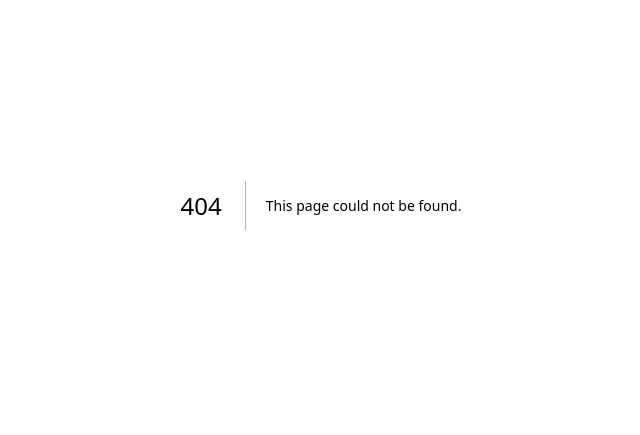
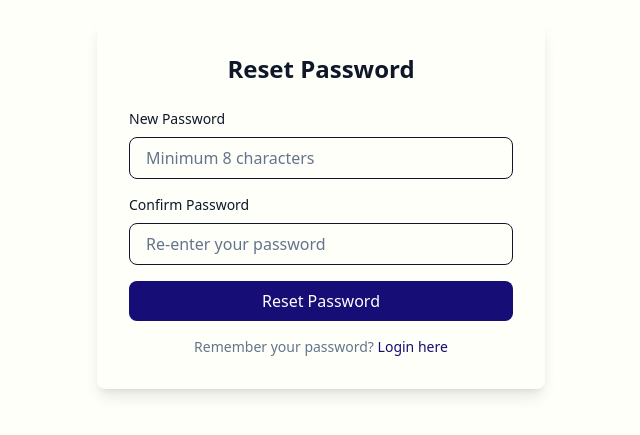
Before and after one commit to bdocrm/AsiTeamLink, a Next.js app: page /reset-password in a window 1280 px wide. Before the commit this address had no page. Shown: the part 195-630 px from the top of the page, without its empty margins (319-959 px from the left). Built offline with nearby package versions, Linux system fonts and the light colour scheme; no server answers.

Commit message:
Fix recovery flow: add API endpoint for token exchange and password reset page

```diff
--- a/src/app/api/admin/reset-password/route.ts
+++ b/src/app/api/admin/reset-password/route.ts
@@ -51,7 +51,7 @@ export async function POST(request: NextRequest) {
       type: 'recovery',
       email: userEmail,
       options: {
-        redirectTo: `${appUrl}/auth/callback`,
+        redirectTo: `${appUrl}/api/auth/callback`,
       },
     });
 
--- /dev/null
+++ b/src/app/api/auth/callback/route.ts
@@ -0,0 +1,66 @@
+import { createClient } from '@/lib/supabase/server';
+import { NextRequest, NextResponse } from 'next/server';
+
+export async function GET(request: NextRequest) {
+  const searchParams = request.nextUrl.searchParams;
+  const code = searchParams.get('code');
+  const error = searchParams.get('error');
+  const error_description = searchParams.get('error_description');
+
+  console.log('=== Auth Callback API ===');
+  console.log('Code:', code ? 'Present' : 'Missing');
+  console.log('Error:', error);
+
+  // Handle errors
+  if (error) {
+    console.error('Auth error:', error_description);
+    return NextResponse.redirect(
+      new URL(
+        `/login?error=${encodeURIComponent(error_description || error)}`,
+        request.nextUrl.origin
+      )
+    );
+  }
+
+  // If code is provided, exchange it for a session
+  if (code) {
+    try {
+      const supabase = createClient();
+      const { data, error: exchangeError } = await supabase.auth.exchangeCodeForSession(code);
+
+      console.log('Exchange result:', {
+        success: !!data.session,
+        hasRefreshToken: !!data.session?.refresh_token,
+        hasAccessToken: !!data.session?.access_token,
+        error: exchangeError?.message,
+      });
+
+      if (exchangeError) {
+        console.error('Code exchange error:', exchangeError);
+        return NextResponse.redirect(
+          new URL(
+            `/login?error=${encodeURIComponent(exchangeError.message)}`,
+            request.nextUrl.origin
+          )
+        );
+      }
+
+      if (data.session) {
+        console.log('✓ Session created successfully');
+        // Redirect to password reset page since this is a recovery link
+        return NextResponse.redirect(new URL('/reset-password', request.nextUrl.origin));
+      }
+    } catch (err: any) {
+      console.error('Exchange exception:', err);
+      return NextResponse.redirect(
+        new URL(
+          `/login?error=${encodeURIComponent(err?.message || 'Exchange failed')}`,
+          request.nextUrl.origin
+        )
+      );
+    }
+  }
+
+  // No code, redirect to login
+  return NextResponse.redirect(new URL('/login', request.nextUrl.origin));
+}
--- a/src/app/auth/callback/page.tsx
+++ b/src/app/auth/callback/page.tsx
@@ -13,26 +13,38 @@ export default function AuthCallbackPage() {
   useEffect(() => {
     const handleAuthCallback = async () => {
       try {
-        // Let Supabase automatically parse the URL fragment and establish session
-        // This handles recovery links, magiclinks, and oauth redirects
-        const { data: { session }, error } = await supabase.auth.getSession();
+        // Get hash from URL - Supabase puts tokens here
+        const hash = typeof window !== 'undefined' ? window.location.hash : '';
+        console.log('URL hash:', hash.substring(0, 50) + '...');
 
-        if (error) {
-          console.error('Auth error:', error);
-          setError('Authentication error: ' + error.message);
+        // Let Supabase process the hash and establish session
+        // This should automatically exchange recovery/magic link tokens
+        const { data: { session }, error: sessionError } = await supabase.auth.getSession();
+
+        if (sessionError) {
+          console.error('Session error:', sessionError);
+          setError('Authentication error: ' + sessionError.message);
           return;
         }
 
-        if (session) {
-          // Session is established, redirect to chat
-          console.log('Session established, redirecting to chat');
-          router.push('/chat');
+        if (session?.user) {
+          console.log('✓ Session established for:', session.user.email);
+          // User is authenticated, redirect to password reset page or chat
+          // For recovery links, they should reset their password
+          router.push('/login?reset=true');
         } else {
-          // No session established yet
-          console.log('No session, waiting or redirecting home');
-          setTimeout(() => {
-            router.push('/');
-          }, 1000);
+          console.log('No session found after callback');
+          // Try one more time after a short delay
+          await new Promise(resolve => setTimeout(resolve, 500));
+          const { data: { session: retrySession } } = await supabase.auth.getSession();
+
+          if (retrySession?.user) {
+            console.log('✓ Session established on retry');
+            router.push('/login?reset=true');
+          } else {
+            setError('No valid session. Link may have expired.');
+            setTimeout(() => router.push('/login'), 2000);
+          }
         }
       } catch (err: any) {
         console.error('Callback error:', err);
--- /dev/null
+++ b/src/app/reset-password/page.tsx
@@ -0,0 +1,141 @@
+'use client';
+
+import { useState } from 'react';
+import { createClient } from '@/lib/supabase/client';
+import { useRouter } from 'next/navigation';
+
+export default function ResetPasswordPage() {
+  const [password, setPassword] = useState('');
+  const [confirmPassword, setConfirmPassword] = useState('');
+  const [loading, setLoading] = useState(false);
+  const [error, setError] = useState<string | null>(null);
+  const [success, setSuccess] = useState(false);
+  const router = useRouter();
+  const supabase = createClient();
+
+  const handleResetPassword = async (e: React.FormEvent) => {
+    e.preventDefault();
+    setError(null);
+    setLoading(true);
+
+    // Validate passwords
+    if (!password || !confirmPassword) {
+      setError('Please fill in all fields');
+      setLoading(false);
+      return;
+    }
+
+    if (password !== confirmPassword) {
+      setError('Passwords do not match');
+      setLoading(false);
+      return;
+    }
+
+    if (password.length < 8) {
+      setError('Password must be at least 8 characters');
+      setLoading(false);
+      return;
+    }
+
+    try {
+      // Update password
+      const { error } = await supabase.auth.updateUser({
+        password: password,
+      });
+
+      if (error) {
+        setError('Failed to update password: ' + error.message);
+        return;
+      }
+
+      setSuccess(true);
+
+      // Redirect to login after 2 seconds
+      setTimeout(() => {
+        router.push('/login?message=Password%20updated%20successfully');
+      }, 2000);
+    } catch (err: any) {
+      setError('Error: ' + (err?.message || 'Failed to update password'));
+    } finally {
+      setLoading(false);
+    }
+  };
+
+  if (success) {
+    return (
+      <div className="min-h-screen flex items-center justify-center bg-background">
+        <div className="text-center">
+          <div className="w-16 h-16 bg-green-100 rounded-full flex items-center justify-center mx-auto mb-4">
+            <svg className="w-8 h-8 text-green-600" fill="currentColor" viewBox="0 0 20 20">
+              <path fillRule="evenodd" d="M10 18a8 8 0 100-16 8 8 0 000 16zm3.707-9.293a1 1 0 00-1.414-1.414L9 10.586 7.707 9.293a1 1 0 00-1.414 1.414l2 2a1 1 0 001.414 0l4-4z" clipRule="evenodd" />
+            </svg>
+          </div>
+          <h2 className="text-2xl font-bold text-foreground mb-2">Password Updated</h2>
+          <p className="text-muted mb-4">Your password has been successfully reset.</p>
+          <p className="text-sm text-muted">Redirecting to login...</p>
+        </div>
+      </div>
+    );
+  }
+
+  return (
+    <div className="min-h-screen flex items-center justify-center bg-background px-4">
+      <div className="w-full max-w-md">
+        <div className="bg-card rounded-lg shadow-lg p-8">
+          <h1 className="text-2xl font-bold text-foreground mb-6 text-center">Reset Password</h1>
+
+          <form onSubmit={handleResetPassword} className="space-y-4">
+            {error && (
+              <div className="bg-red-50 border border-red-200 text-red-700 px-4 py-3 rounded">
+                {error}
+              </div>
+            )}
+
+            <div>
+              <label className="block text-sm font-medium text-foreground mb-2">
+                New Password
+              </label>
+              <input
+                type="password"
+                value={password}
+                onChange={(e) => setPassword(e.target.value)}
+                placeholder="Minimum 8 characters"
+                className="w-full px-4 py-2 border border-input rounded-lg bg-background text-foreground placeholder-muted focus:outline-none focus:ring-2 focus:ring-primary"
+                disabled={loading}
+              />
+            </div>
+
+            <div>
+              <label className="block text-sm font-medium text-foreground mb-2">
+                Confirm Password
+              </label>
+              <input
+                type="password"
+                value={confirmPassword}
+                onChange={(e) => setConfirmPassword(e.target.value)}
+                placeholder="Re-enter your password"
+                className="w-full px-4 py-2 border border-input rounded-lg bg-background text-foreground placeholder-muted focus:outline-none focus:ring-2 focus:ring-primary"
+                disabled={loading}
+              />
+            </div>
+
+            <button
+              type="submit"
+              disabled={loading}
+              className="w-full bg-primary text-white py-2 rounded-lg font-medium hover:bg-primary-hover transition-colors disabled:opacity-50 disabled:cursor-not-allowed"
+            >
+              {loading ? 'Updating...' : 'Reset Password'}
+            </button>
+          </form>
+
+          <p className="text-sm text-muted text-center mt-4">
+            Remember your password?{' '}
+            <a href="/login" className="text-primary hover:underline">
+              Login here
+            </a>
+          </p>
+        </div>
+      </div>
+    </div>
+  );
+}
```
